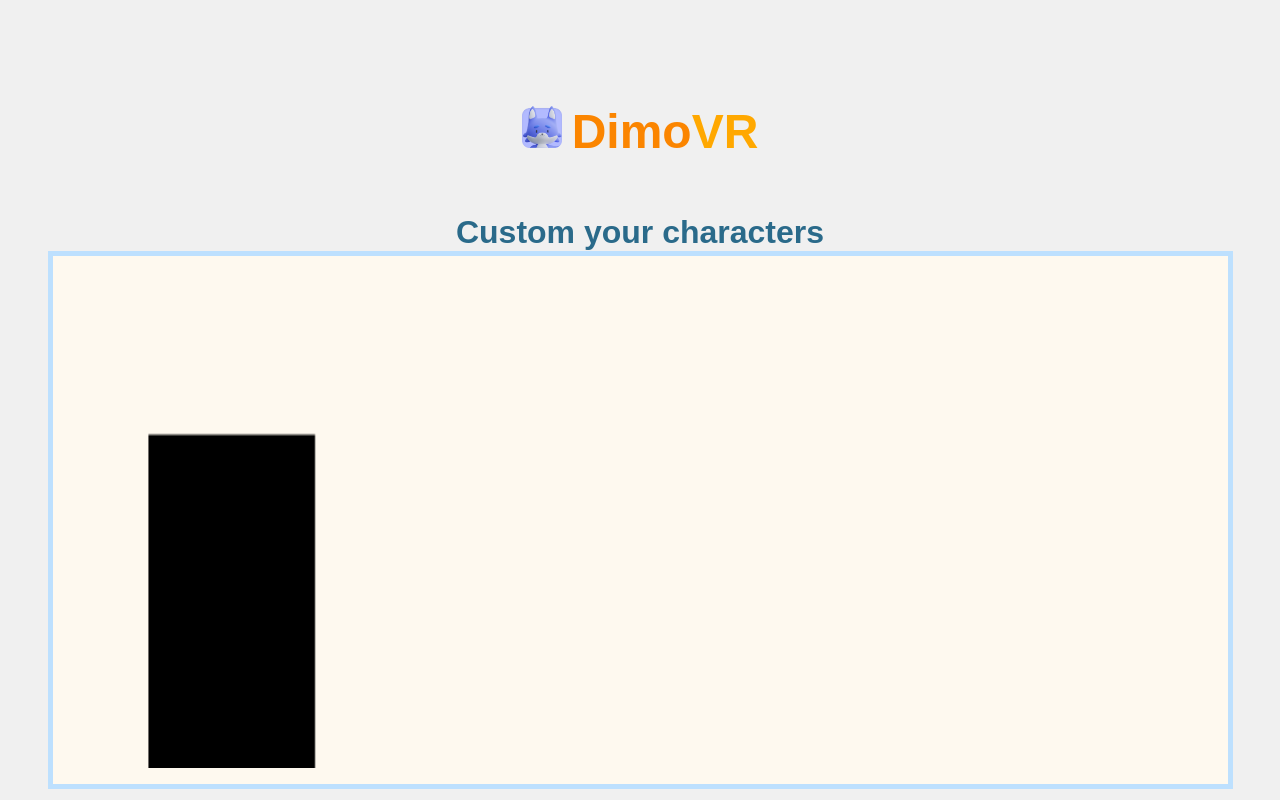
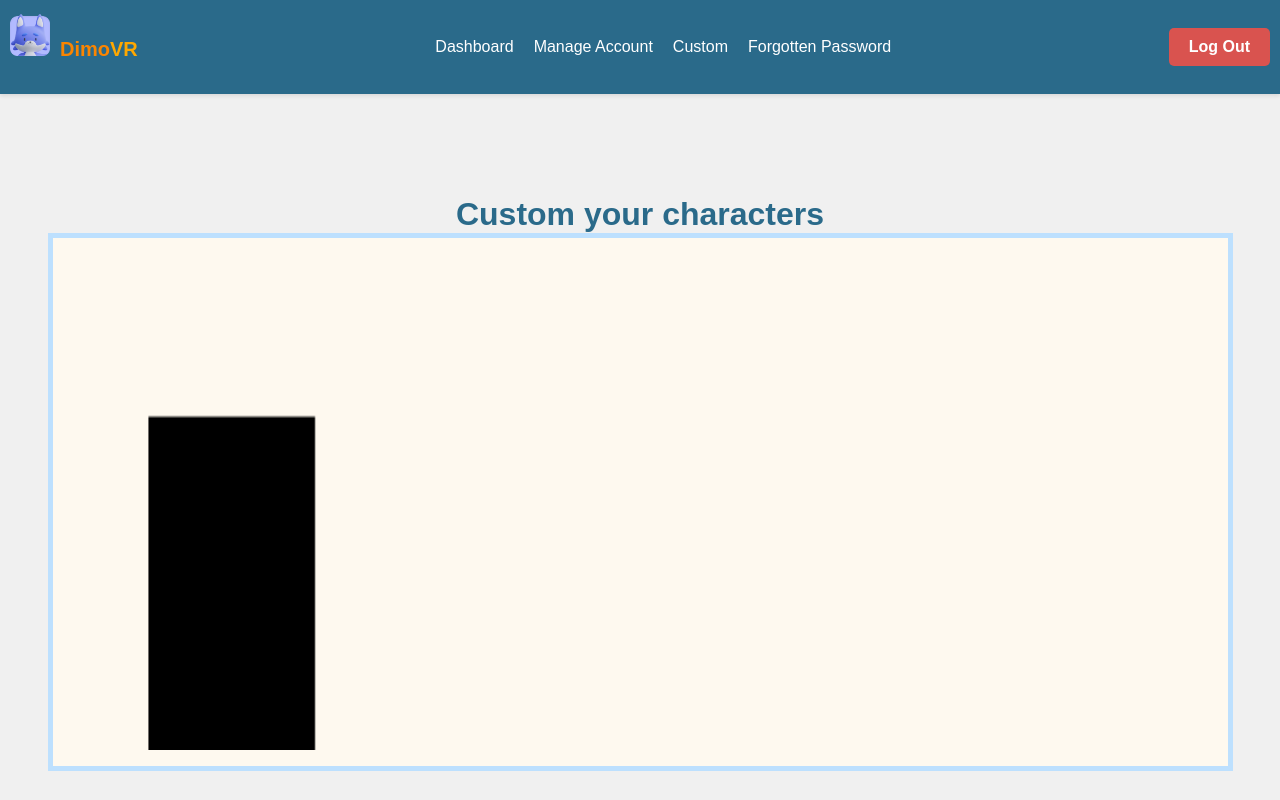
Before and after one commit to justOne6/dimo_vr_front, a Vue app: page /custom in a window 1280 px wide. Built offline with nearby package versions, Linux system fonts and the light colour scheme; sample sign-in values are in the browser's storage.

Commit message:
-user register with error handling, -protected routes for authentified users, -new navbar, -dynamic username, -logout functionality, -login error handling

```diff
--- /dev/null
+++ b/src/components/Navbar.vue
@@ -0,0 +1,84 @@
+<!-- eslint-disable vue/multi-word-component-names -->
+<template>
+  <nav class="navbar">
+    <div class="logo-container">
+      <DimoVR class="logo" />
+    </div>
+    <div class="links">
+      <router-link to="/dashboard">Dashboard</router-link>
+      <router-link to="/manage-account">Manage Account</router-link>
+      <router-link to="/custom">Custom</router-link>
+      <router-link to="/forgotten-password">Forgotten Password</router-link>
+    </div>
+    <div class="logout" @click="logOut">Log Out</div>
+  </nav>
+</template>
+
+<script>
+import DimoVR from "@/components/DimoVR.vue";
+import axios from "axios";
+
+export default {
+  components: {
+    DimoVR,
+  },
+  methods: {
+    logOut() {
+      localStorage.removeItem("token");
+      delete axios.defaults.headers.common["Authorization"];
+      this.$router.push("/");
+    },
+  },
+};
+</script>
+
+<style scoped>
+.navbar {
+  background-color: #2a6a8a;
+  font-family: "Raleway", sans-serif;
+  padding: 10px;
+  display: flex;
+  justify-content: space-between;
+  align-items: center;
+  color: white;
+  box-shadow: 0 2px 4px rgba(0, 0, 0, 0.1);
+}
+
+.logo-container {
+  margin-right: 20px; /* Espacement à droite du logo */
+}
+
+.logo {
+  font-size: 20px;
+  font-weight: bold;
+}
+
+.links {
+  display: flex;
+  gap: 20px;
+}
+
+.links a {
+  color: white;
+  text-decoration: none;
+  font-size: 16px;
+}
+
+.links a:hover {
+  text-decoration: underline;
+  cursor: pointer;
+}
+
+.logout {
+  cursor: pointer;
+  padding: 10px 20px;
+  color: white !important;
+  font-weight: bold;
+  background-color: #d9534f !important;
+  border-radius: 5px;
+}
+
+.logout:hover {
+  background-color: #c9302c !important;
+}
+</style>
--- a/src/router/index.js
+++ b/src/router/index.js
@@ -12,11 +12,59 @@ Vue.use(VueRouter);
 const routes = [
   { path: "/sign-in", component: SignIn },
   { path: "/", component: SignUp },
-  { path: "/dashboard", component: Dashboard },
-  { path: "/manage-account", component: ManageAccount },
-  { path: "/forgotten-password", component: ForgottenPassword },
-  { path: "/custom", component: CustomPersonnages },
+  {
+    path: "/dashboard",
+    name: "dashboard",
+    component: Dashboard,
+    beforeEnter: (to, from, next) => {
+      const token = localStorage.getItem("token");
 
+      if (token) {
+        next();
+      } else {
+        next("/");
+      }
+    },
+  },
+  {
+    path: "/manage-account",
+    component: ManageAccount,
+    beforeEnter: (to, from, next) => {
+      const token = localStorage.getItem("token");
+
+      if (token) {
+        next();
+      } else {
+        next("/");
+      }
+    },
+  },
+  {
+    path: "/forgotten-password",
+    component: ForgottenPassword,
+    beforeEnter: (to, from, next) => {
+      const token = localStorage.getItem("token");
+
+      if (token) {
+        next();
+      } else {
+        next("/");
+      }
+    },
+  },
+  {
+    path: "/custom",
+    component: CustomPersonnages,
+    beforeEnter: (to, from, next) => {
+      const token = localStorage.getItem("token");
+
+      if (token) {
+        next();
+      } else {
+        next("/");
+      }
+    },
+  },
 ];
 
 const router = new VueRouter({
--- a/src/views/CustomPersonnages.vue
+++ b/src/views/CustomPersonnages.vue
@@ -1,18 +1,20 @@
 <template>
-  <div class="main">
-    <DimoVR />
-    <p class="custom">Custom your characters</p>
-    <div class="container">
-      <canvas ref="gameCanvas" class="canvas"></canvas>
+  <div>
+    <Navbar />
+    <div class="main">
+      <p class="custom">Custom your characters</p>
+      <div class="container">
+        <canvas ref="gameCanvas" class="canvas"></canvas>
+      </div>
     </div>
   </div>
 </template>
 
 <script>
-import DimoVR from "@/components/DimoVR.vue";
+import Navbar from "@/components/Navbar.vue";
 
 export default {
-  components: { DimoVR },
+  components: { Navbar },
 
   mounted() {
     this.drawCharacters();
--- a/src/views/DashboardHome.vue
+++ b/src/views/DashboardHome.vue
@@ -1,17 +1,19 @@
 <template>
-  <div class="main">
-    <div class="right">
-      <DimoVR />
+  <div>
+    <Navbar />
+    <div class="main">
+      <div class="right"></div>
+      <h1 class="title">Hello, {{ username }}</h1>
     </div>
-    <h1 class="title">Helooo</h1>
   </div>
 </template>
 
 <script>
 import { generalColors } from "../../globalVars";
-import DimoVR from "@/components/DimoVR.vue";
+import Navbar from "@/components/Navbar.vue";
+
 export default {
-  components: { DimoVR },
+  components: { Navbar },
   data() {
     return {
       medimuBlue: generalColors.mediumBlue,
@@ -19,35 +21,31 @@ export default {
       mediumGrey: generalColors.mediumGrey,
       boldOrange: generalColors.boldOrange,
       lightOrange: generalColors.lightOrange,
+      username: "",
     };
+  },
+  mounted() {
+    this.fetchUserData();
+  },
+  methods: {
+    fetchUserData() {
+      const token = localStorage.getItem("token");
+
+      if (token) {
+        const [, payloadBase64] = token.split(".");
+        const payload = JSON.parse(atob(payloadBase64));
+
+        if (payload && payload.username) {
+          this.username = payload.username;
+        } else {
+          console.error("Token payload does not contain the username.");
+        }
+      } else {
+        console.error("No token found.");
+      }
+    },
   },
 };
 </script>
 
-<style>
-body {
-  background-color: #f0f0f0;
-}
-
-.main {
-  font-family: "Raleway", sans-serif;
-  margin-top: 8%;
-  margin-bottom: auto;
-}
-
-.edits {
-  margin: 10% auto;
-  font-size: 18px;
-}
-
-.dimo {
-  color: var(--lightOrange);
-  font-weight: bold;
-}
-
-.title {
-  font-size: 48px;
-  margin: 0 auto !important;
-  width: fit-content;
-}
-</style>
+<style></style>
--- a/src/views/ForgottenPassword.vue
+++ b/src/views/ForgottenPassword.vue
@@ -1,24 +1,27 @@
 <template>
+  <div>
+    <Navbar />
     <div class="main">
-        <DimoVR />
       <div class="inputs">
-            <p style="margin-bottom: 5%">Enter the email address associated with your account and we’ll send you a link to
-                reset your
-                password.</p>
+        <p style="margin-bottom: 5%">
+          Enter the email address associated with your account and we’ll send
+          you a link to reset your password.
+        </p>
         <input class="input" type="text" placeholder="Email" />
-
       </div>
       <div class="signup">
         <v-btn class="signup_button"><span>CONTINUE</span></v-btn>
       </div>
     </div>
+  </div>
 </template>
 
 <script>
-import { generalColors } from '../../globalVars'
-import DimoVR from "@/components/DimoVR.vue";
+import { generalColors } from "../../globalVars";
+import Navbar from "@/components/Navbar.vue";
+
 export default {
-    components: { DimoVR },
+  components: { Navbar },
   data() {
     return {
       medimuBlue: generalColors.mediumBlue,
@@ -26,19 +29,18 @@ export default {
       mediumGrey: generalColors.mediumGrey,
       boldOrange: generalColors.boldOrange,
       lightOrange: generalColors.lightOrange,
-
-        }
+    };
   },
-}
+};
 </script>
 
 <style>
 body {
-    background-color: #F0F0F0;
+  background-color: #f0f0f0;
 }
 
 .main {
-    font-family: 'Raleway', sans-serif;
+  font-family: "Raleway", sans-serif;
   margin-top: 8%;
   margin-bottom: auto;
 }
@@ -55,7 +57,7 @@ body {
 }
 
 .create {
-    color: #2A6A8A !important;
+  color: #2a6a8a !important;
   font-weight: bold;
   font-size: 32px;
   margin: 5% auto 10% auto;
@@ -65,7 +67,7 @@ body {
   padding: 10px;
   border-radius: 5px;
   margin-bottom: 10%;
-    background-color: #E6E6E6;
+  background-color: #e6e6e6;
   font-size: 16px;
 }
 
@@ -79,7 +81,7 @@ body {
   padding: 30%;
   color: white !important;
   font-weight: bold;
-    background-color: #219EBC !important;
+  background-color: #219ebc !important;
 }
 
 span.signup_button {
--- a/src/views/ManageAccount.vue
+++ b/src/views/ManageAccount.vue
@@ -1,29 +1,37 @@
 <template>
+  <div>
+    <Navbar />
     <div class="main">
       <div class="right">
-            <DimoVR />
         <div class="inputs">
-                <p class="create">Manage Account</p>
-                <p class="welcome">Welcome Nom Prénom</p>
+          <p class="create">Manage your Account {{ username }} !</p>
         </div>
       </div>
-        <div class="left" style="border: solid 1px red; width: fit-content; padding: 2%; margin-top: -200px">
+      <div
+        class="left"
+        style="
+          border: solid 1px red;
+          width: fit-content;
+          padding: 2%;
+          margin-top: -200px;
+        "
+      >
         <p class="edits">Home</p>
         <p class="edits">Personal informations</p>
         <p class="edits">Security and confidentiality</p>
         <p class="edits">Contact and share</p>
-            <v-divider style="color:black; height: 2px"></v-divider>
+        <v-divider style="color: black; height: 2px"></v-divider>
         <p class="edits">About</p>
       </div>
-
+    </div>
   </div>
 </template>
 
 <script>
-import { generalColors } from '../../globalVars'
-import DimoVR from "@/components/DimoVR.vue";
+import { generalColors } from "../../globalVars";
+import Navbar from "@/components/Navbar.vue";
 export default {
-    components: { DimoVR },
+  components: { Navbar },
   data() {
     return {
       medimuBlue: generalColors.mediumBlue,
@@ -31,19 +39,42 @@ export default {
       mediumGrey: generalColors.mediumGrey,
       boldOrange: generalColors.boldOrange,
       lightOrange: generalColors.lightOrange,
+      username: "",
+    };
+  },
+  mounted() {
+    this.fetchUserData();
+  },
+  methods: {
+    fetchUserData() {
+      const token = localStorage.getItem("token");
 
+      if (token) {
+        const [, payloadBase64] = token.split(".");
+        const payload = JSON.parse(atob(payloadBase64));
+
+        if (payload && payload.username) {
+          this.username = payload.username; // Adjust this line based on your token structure
+        } else {
+          console.error(
+            "Token payload does not contain the expected username."
+          );
+        }
+      } else {
+        console.error("No token found.");
       }
     },
-}
+  },
+};
 </script>
 
 <style>
 body {
-    background-color: #F0F0F0;
+  background-color: #f0f0f0;
 }
 
 .main {
-    font-family: 'Raleway', sans-serif;
+  font-family: "Raleway", sans-serif;
   margin-top: 8%;
   margin-bottom: auto;
 }
@@ -65,15 +96,9 @@ body {
 }
 
 .create {
-    color: #2A6A8A !important;
+  color: #2a6a8a !important;
   font-weight: bold;
   font-size: 32px;
-    margin: 5% auto 10% auto;
-}
-
-.welcome {
-    color: #2A6A8A !important;
-    font-size: 24px;
   margin: 5% auto 10% auto;
 }
 
@@ -81,7 +106,7 @@ body {
   padding: 10px;
   border-radius: 5px;
   margin-bottom: 10%;
-    background-color: #E6E6E6;
+  background-color: #e6e6e6;
   font-size: 16px;
 }
 
@@ -95,7 +120,7 @@ body {
   padding: 30%;
   color: white !important;
   font-weight: bold;
-    background-color: #219EBC !important;
+  background-color: #219ebc !important;
 }
 
 span.signup_button {
```
Also changed, not shown: src/views/SignIn.vue (+37 -12 lines), src/views/SignUp.vue (+23 -14 lines). Lines whose indentation alone changed are shown as unchanged.
